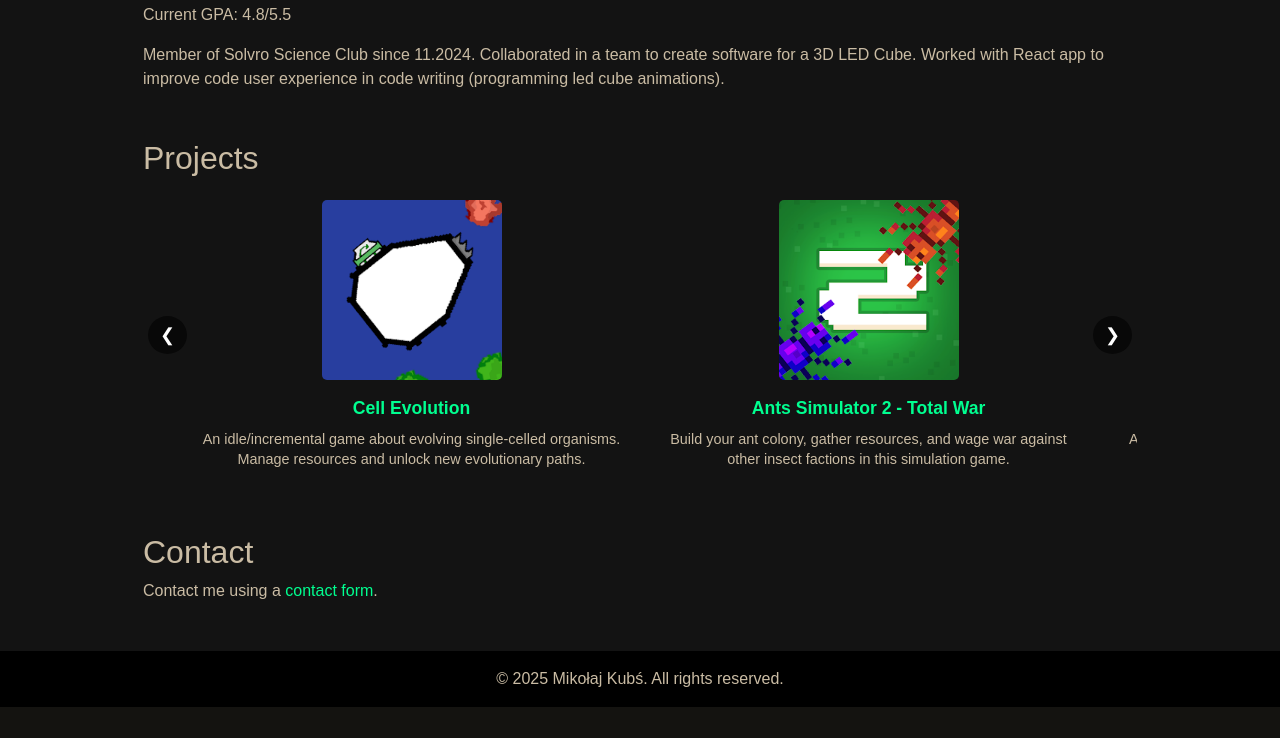
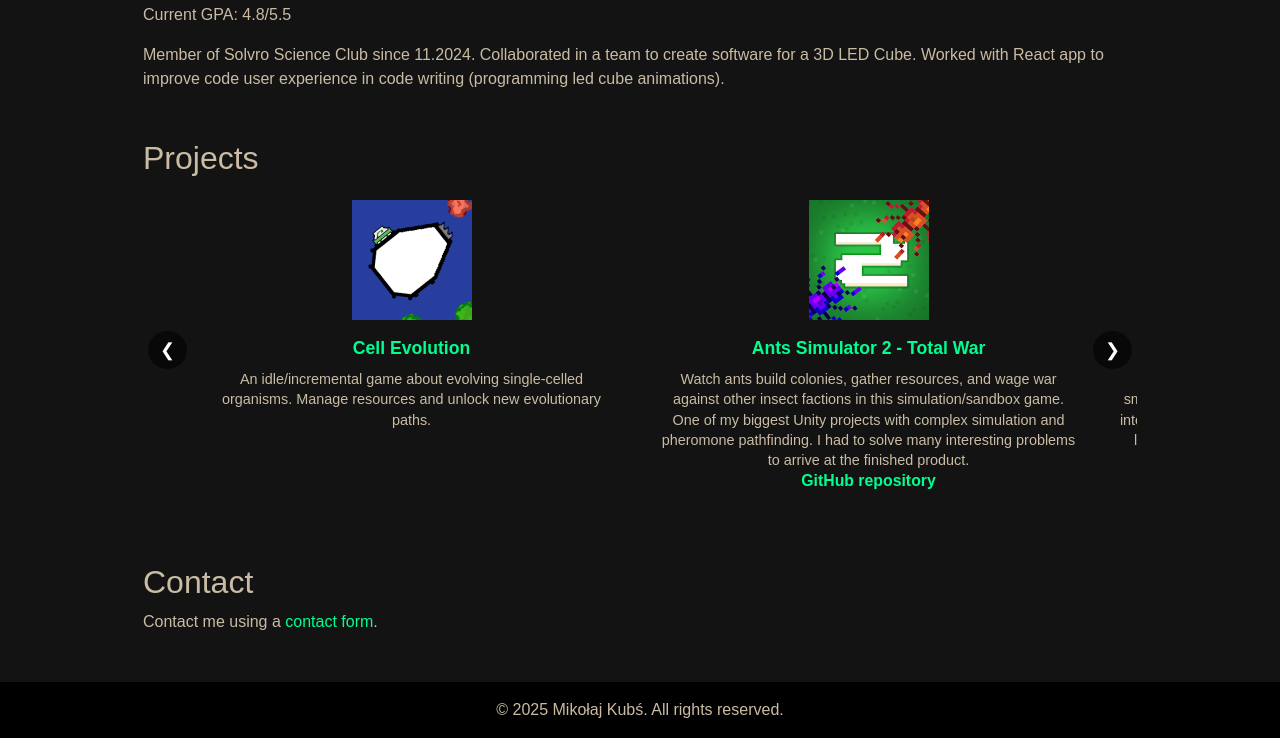
Before and after one commit to lmProgramming/uni-cloud-development, a Node project: template lab01/web-app/views/index.ejs in a window 1280 px wide. Shown: the part 3158-3896 px from the top of the page. Before the commit the page ends 3865 px from the top, so only its background shows below. Run offline with Node 20 templates, Linux system fonts and the light colour scheme; the template is opened without the code that fills it, so the values that code supplies are empty; some libraries are stand-ins or nearby versions.

Commit message:
feat: update gallery styles and improve project descriptions in index.ejs

```diff
--- a/lab01/web-app/public/css/style.css
+++ b/lab01/web-app/public/css/style.css
@@ -23,7 +23,6 @@ body {
   font-family: 'Courier New', monospace;
   transition: all 0.3s ease;
   text-decoration: none;
-  /* Remove underline from button */
 }
 
 .projects-btn:hover {
@@ -103,95 +102,64 @@ a {
 }
 
 a {
-  /* General link styling - project links will override */
   color: #00ff90;
-  /* Use theme color for links */
   text-decoration: none;
-  /* Remove default underline */
 }
 
 a:hover {
   text-decoration: underline;
-  /* Add underline on hover */
 }
-
-
-/* === Gallery Styles (Update/Add These) === */
 
 .gallery-container {
   display: flex;
   align-items: center;
   justify-content: center;
-  /* Center gallery within container */
   position: relative;
   overflow: hidden;
   width: 100%;
-  /* max-width: 800px; /* Adjust max-width as needed */
   margin: auto;
   padding: 0 40px;
-  /* Add padding so arrows don't overlap content visually */
   box-sizing: border-box;
 }
 
 .gallery {
   display: flex;
-  /* transition: transform 0.5s ease-in-out; */
-  /* JS likely handles this */
-  /* width: ???%; */
-  /* Width might be set by JS based on item count */
+  transition: transform 0.3s ease-in-out;
 }
 
 .gallery-item {
   flex: 0 0 50%;
-  /* Default: Show 2 items */
   box-sizing: border-box;
-  /* Include padding in the width calculation */
   text-align: center;
-  padding: 15px;
-  /* Add some padding around items */
+  padding: 15px 20px;
   display: flex;
-  /* Use flex for vertical alignment */
   flex-direction: column;
-  /* Stack image and info vertically */
   align-items: center;
-  /* Center items horizontally */
 }
 
 .gallery-item .project-image {
-  /* Style the project image */
   display: block;
-  max-width: 100%;
-  height: auto;
-  /* Maintain aspect ratio */
-  max-height: 180px;
-  /* Optional: Limit image height */
+  width: 100%;
+  max-width: 180px;
+  height: 120px;
   margin-bottom: 15px;
-  /* Space below image */
   border-radius: 5px;
-  /* Slightly rounded corners */
   object-fit: contain;
-  /* Or 'cover', depending on desired image scaling */
 }
 
 .gallery-item .project-info {
-  /* Container for the text */
   flex-grow: 1;
-  /* Allow text area to grow if needed */
+  width: 100%;
 }
 
 .gallery-item a {
-  /* Project Name Link */
   display: block;
-  /* Make it block for centering and margins */
   font-weight: bold;
   font-size: 1.1em;
   color: #00ff90;
-  /* Theme color */
   text-decoration: none;
   margin-bottom: 8px;
-  /* Space below name */
   word-wrap: break-word;
-  /* Wrap long names */
   overflow-wrap: break-word;
 }
 
@@ -200,17 +168,13 @@ a:hover {
 }
 
 .project-description {
-  /* Project Description Text */
   font-size: 0.9em;
   color: #CABCA4;
-  /* Theme color */
   margin: 0;
-  /* Remove default paragraph margin */
   word-wrap: break-word;
   overflow-wrap: break-word;
   line-height: 1.4;
 }
-
 
 .gallery-arrow {
   position: absolute;
@@ -223,33 +187,43 @@ a:hover {
   cursor: pointer;
   z-index: 10;
   border-radius: 50%;
-  /* Make arrows circular */
   font-size: 18px;
   line-height: 1;
-  /* Ensure icon is centered */
+  transition: background-color 0.2s ease;
+}
+
+.gallery-arrow:disabled {
+  opacity: 0.4;
+  cursor: default;
+}
+
+.gallery-arrow:not(:disabled):hover {
+  background-color: rgba(0, 0, 0, 0.8);
 }
 
 .left-arrow {
   left: 5px;
-  /* Position near the edge */
 }
 
 .right-arrow {
   right: 5px;
-  /* Position near the edge */
 }
-
-/* === Responsiveness === */
 
 @media (max-width: 768px) {
   .gallery-item {
     flex: 0 0 100%;
-    /* Show only 1 item per slide on smaller screens */
+    padding: 15px 10px;
+    /* Adjust padding for single item view */
+  }
+
+  .gallery-item .project-image {
+    /* Optionally adjust image size for mobile */
+    /* max-width: 200px; */
+    /* height: 130px; */
   }
 
   .gallery-container {
     padding: 0 35px;
-    /* Adjust padding slightly for smaller arrows */
   }
 
   .gallery-arrow {
@@ -269,17 +243,11 @@ a:hover {
 @media (max-width: 480px) {
   .container {
     width: 95%;
-    /* Use more screen width on very small devices */
   }
 
-  /* You might add more mobile-specific adjustments here if needed */
+  .gallery-item .project-image {
+    /* Further adjustments if needed */
+    /* max-width: 160px; */
+    /* height: 100px; */
+  }
 }
-
-/* === REMOVE OLD/UNUSED STYLES === */
-/* Remove this if not used elsewhere, or ensure it doesn't conflict */
-/*
-.game-logo {
-  width: 50px;
-  height: 50px;
-}
-*/
--- a/lab01/web-app/views/index.ejs
+++ b/lab01/web-app/views/index.ejs
@@ -180,7 +180,7 @@
                 <img
                   class="project-image"
                   src="/images/cell.webp"
-                  alt="Screenshot of Cell Evolution game"
+                  alt="Screenshot of Cell Evolution logo"
                 />
                 <div class="project-info">
                   <a
@@ -200,7 +200,7 @@
                 <img
                   class="project-image"
                   src="/images/ant2.webp"
-                  alt="Screenshot of Ants Simulator 2 game"
+                  alt="Screenshot of Ants Simulator 2 logo"
                 />
                 <div class="project-info">
                   <a
@@ -209,8 +209,16 @@
                     >Ants Simulator 2 - Total War</a
                   >
                   <p class="project-description">
-                    Build your ant colony, gather resources, and wage war
-                    against other insect factions in this simulation game.
+                    Watch ants build colonies, gather resources, and wage war
+                    against other insect factions in this simulation/sandbox
+                    game. One of my biggest Unity projects with complex
+                    simulation and pheromone pathfinding. I had to solve many
+                    interesting problems to arrive at the finished product.
+                    <a
+                      href="https://github.com/lmProgramming/Ants-2"
+                      target="_blank"
+                      >GitHub repository</a
+                    >
                   </p>
                 </div>
               </div>
@@ -219,7 +227,7 @@
                 <img
                   class="project-image"
                   src="/images/tetris.webp"
-                  alt="Screenshot of Physical Blocks game"
+                  alt="Screenshot of Physical Blocks logo"
                 />
                 <div class="project-info">
                   <a
@@ -228,8 +236,12 @@
                     >Physical Blocks</a
                   >
                   <p class="project-description">
-                    A physics-based puzzle game challenging you to stack blocks
-                    without letting them tumble. Tetris with a twist!
+                    Tetris, but no longer on a grid! Blocks can rotate and move
+                    smoothly. Using SpriteSlicer lines can be cleared, slicing
+                    blocks into many parts. An interesting problem was with
+                    determining if a line is filled. Two approaches were used:
+                    many raycasts and using a math library to determine fill
+                    mathematically.
                   </p>
                 </div>
               </div>
@@ -247,8 +259,13 @@
                     >GoLocal</a
                   >
                   <p class="project-description">
-                    A backend project exploring local services or data, likely
-                    written in Go. Check GitHub for details.
+                    One repository containing both backend (Go) and frontend
+                    (Flutter) for a social media application focused on events.
+                    Utilizes clean code on both frontend (Bloc architecture) and
+                    backends (microservices and layer architecture), along with
+                    many design patterns. Includes tests (CI/CD) and
+                    containerization with Docker. I worked in a team along with
+                    2 other students.
                   </p>
                 </div>
               </div>
```
